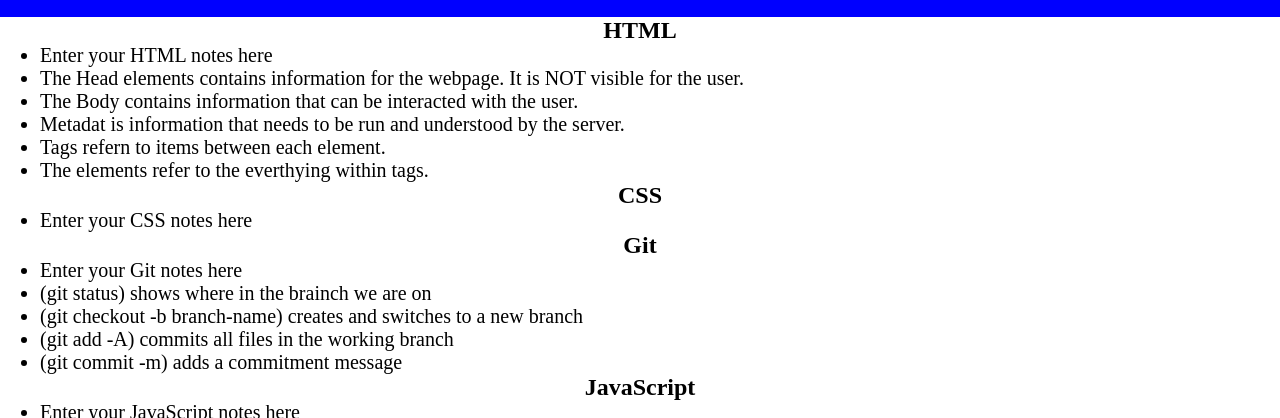
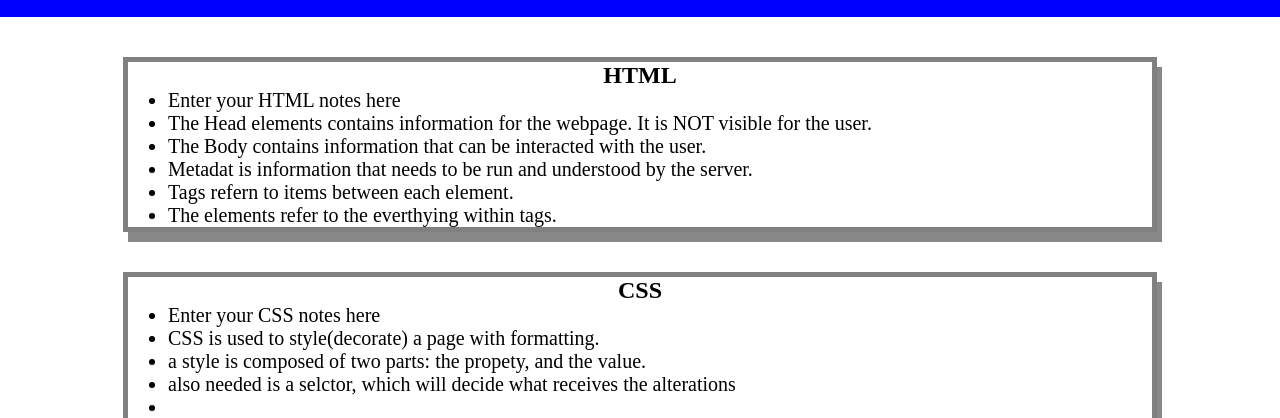
Before and after one commit to sentorus67/Prework-Study-Guide, a plain HTML site: page index.html in a window 1280 px wide. Shown: the part 103-521 px from the top of the page. Drawn offline with Linux system fonts and the light colour scheme; files that its build step writes are made by us from their sources.

Commit message:
Fixed issue with missing assets and added notes

```diff
--- a/style.css
+++ b/assets/style.css
@@ -32,4 +32,11 @@ ul {
 p {
     text-align: center;
     font-size: 30px;
+}
+
+.card {
+    width: 80%;
+    margin: 40px auto;
+    border: 5px solid gray;
+    box-shadow: 5px 10px #888888;
   }
--- a/index.html
+++ b/index.html
@@ -30,6 +30,9 @@
         <h2>CSS</h2>
      <ul>
        <li>Enter your CSS notes here</li>
+       <li>CSS is used to style(decorate) a page with formatting.</li>
+       <li> a style is composed of two parts: the propety, and the value.</li>
+       <li> also needed is a selctor, which will decide what receives the alterations<li>
      </ul>
       </section>
 
```
